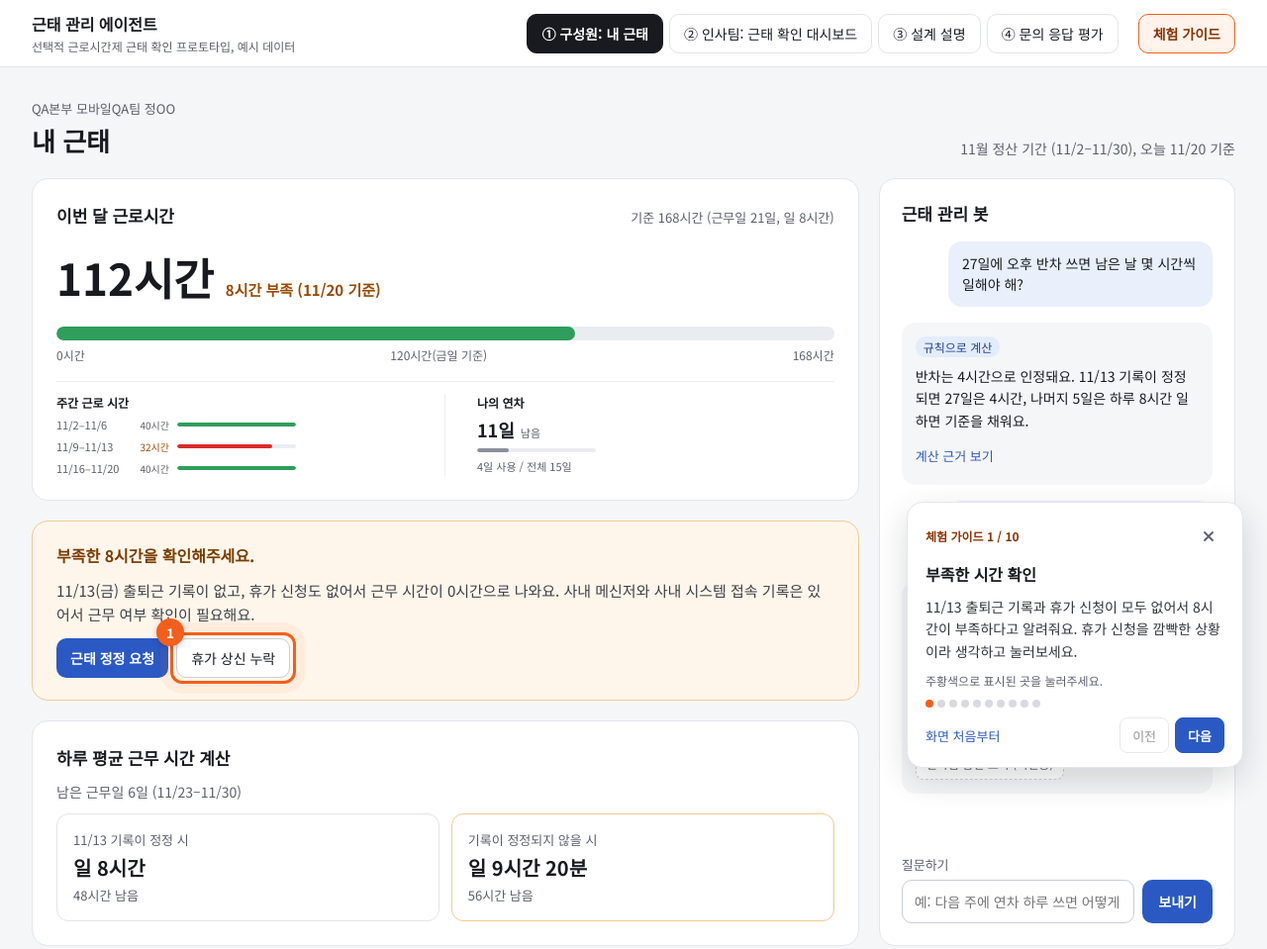
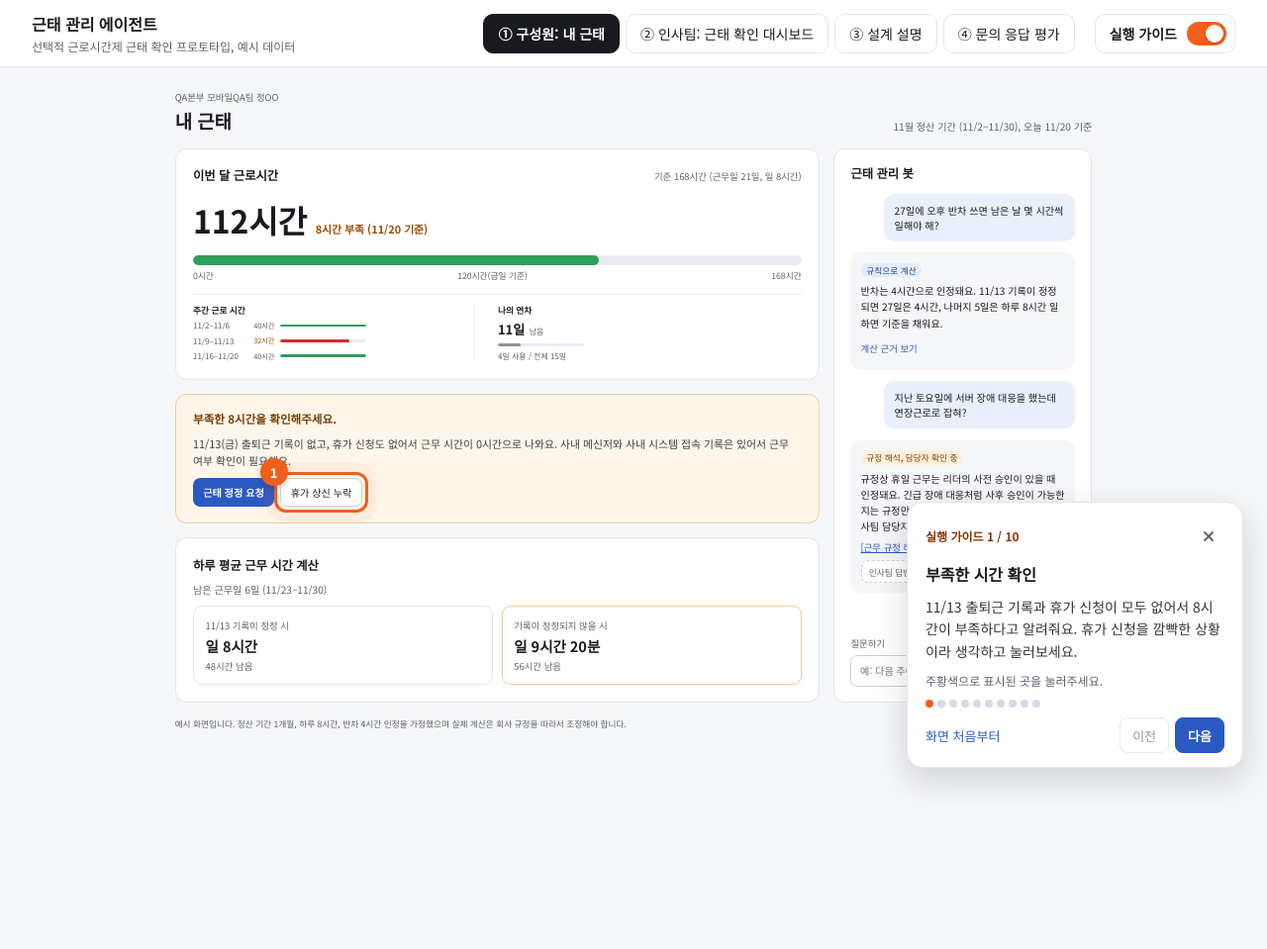
Before and after one commit to ahyun39/time-attendance, a plain HTML site: page docs/index.html in a window 1280 px wide. Shown: the top 959 px of the page at 99% size. After the commit the page ends 800 px from the top, so only its background shows below. Drawn offline with Linux system fonts and the light colour scheme.

Commit message:
실행 화면 크기 맞춤, 실행 가이드 토글

```diff
--- a/docs/index.html
+++ b/docs/index.html
@@ -17,7 +17,14 @@ body{margin:0;background:#F5F6F8;font-family:'Noto Sans KR',system-ui,sans-serif
 .tabs{display:flex;flex-wrap:wrap;gap:6px}
 .tab{min-height:40px;padding:0 14px;border-radius:10px;border:1px solid var(--line);background:#FFFFFF;font:inherit;font-size:14px;color:var(--ink);cursor:pointer}
 .tab[aria-selected="true"]{background:var(--ink);border-color:var(--ink);color:#FFFFFF;font-weight:700}
-.guide-toggle{min-height:40px;padding:0 14px;border-radius:10px;border:1px solid var(--ring);background:#FFF3EC;color:#8A3200;font:inherit;font-size:14px;font-weight:700;cursor:pointer}
+.guide-toggle{display:inline-flex;align-items:center;gap:10px;min-height:40px;padding:0 8px 0 14px;border-radius:10px;border:1px solid var(--line);background:#FFFFFF;color:var(--ink);font:inherit;font-size:14px;font-weight:700;cursor:pointer}
+.guide-toggle[hidden]{display:none}
+.guide-toggle:focus-visible{outline:2px solid var(--accent);outline-offset:2px}
+.switch{position:relative;flex:none;width:40px;height:24px;border-radius:999px;background:#C9CED6;transition:background .15s}
+.knob{position:absolute;top:3px;left:3px;width:18px;height:18px;border-radius:50%;background:#FFFFFF;box-shadow:0 1px 2px rgba(0,0,0,.25);transition:transform .15s}
+.guide-toggle[aria-checked="true"] .switch{background:var(--ring)}
+.guide-toggle[aria-checked="true"] .knob{transform:translateX(16px)}
+@media (prefers-reduced-motion:reduce){.switch,.knob{transition:none}}
 #screen{min-height:70vh}
 .loading{padding:80px 32px;text-align:center;color:var(--sub)}
 
@@ -59,7 +66,7 @@ body{margin:0;background:#F5F6F8;font-family:'Noto Sans KR',system-ui,sans-serif
       <button class="tab" role="tab" data-screen="overview" aria-selected="false">③ 설계 설명</button>
       <button class="tab" role="tab" data-screen="eval" aria-selected="false">④ 문의 응답 평가</button>
     </nav>
-    <button class="guide-toggle" id="guideToggle" aria-expanded="true">체험 가이드</button>
+    <button class="guide-toggle" id="guideToggle" role="switch" aria-checked="true"><span>실행 가이드</span><span class="switch" aria-hidden="true"><span class="knob"></span></span></button>
   </div>
 </div>
 
@@ -68,7 +75,7 @@ body{margin:0;background:#F5F6F8;font-family:'Noto Sans KR',system-ui,sans-serif
 <div class="ring" id="ring" hidden></div>
 <div class="badge" id="badge" hidden></div>
 
-<aside class="panel" id="panel" aria-live="polite" aria-label="체험 가이드">
+<aside class="panel" id="panel" aria-live="polite" aria-label="실행 가이드">
   <div class="panel-head">
     <span id="pStep"></span>
     <button class="icon-btn" id="pClose" aria-label="가이드 닫기"><svg width="16" height="16" viewBox="0 0 16 16" fill="none" stroke="currentColor" stroke-width="1.8" stroke-linecap="round" aria-hidden="true"><path d="M4 4l8 8M12 4l-8 8"/></svg></button>
--- a/docs/tour.js
+++ b/docs/tour.js
@@ -1,4 +1,4 @@
-// 화면 전환과 체험 가이드.
+// 화면 전환과 실행 가이드 (가이드는 ① 구성원, ② 인사팀 화면에만).
 // 각 단계는 눌러야 할 요소(find)와 완료 조건(done)을 가진다. 조건이 맞으면 다음 단계로 넘어간다.
 (function () {
   const SCREENS = {
@@ -44,19 +44,12 @@
       { title: '담당자 답변이 필요한 문의', text: '규정만으로 판단하기 어려워 에이전트가 넘긴 질문이에요. 답변하기를 눌러보세요.', find: () => btn('답변하기', true), done: (s) => Object.values(s.editing || {}).some(Boolean) },
       { title: '답변 보내기', text: '답변을 적고 보내기를 누르면 구성원의 봇 대화로 전달되고, FAQ 후보로 저장돼요.', find: () => { const t = root().querySelector('textarea'); return t && t.closest('label') && t.closest('label').parentNode; }, done: (s) => Object.values(s.answered || {}).some(Boolean) },
       { title: '자동 안내 확인', text: '예약된 자동 안내는 보내기 전에 문구를 확인하고, 필요하면 이번 발송을 취소할 수 있어요.', find: () => btn('안내 문구 확인'), done: (s) => s.previewOpen },
-      { title: '설계 설명으로', text: '규칙, LLM, 사람의 역할 분담과 판단 규칙은 설계 설명에서 볼 수 있어요.', find: () => tab('overview'), goto: 'overview' }
-    ],
-    overview: [
-      { title: '설계 설명', text: '이 화면은 설명 페이지예요. 표의 판단 규칙은 저장소의 rules.py로 구현했고, 예시 데이터로 계산한 결과가 인사팀 화면의 표와 같아요.', find: () => sectionOf('판단 규칙'), manual: true },
-      { title: '문의 응답 평가로', text: '규정 문서를 근거로 문의에 답하는 부분은 Upstage Solar Pro로 연결했어요. 실제 응답 기록과 평가 결과를 볼 수 있어요.', find: () => tab('eval'), goto: 'eval' }
-    ],
-    eval: [
-      { title: '평가 질문 고르기', text: '질문마다 정답과 Solar Pro의 실제 응답, 근거 조항을 비교할 수 있어요. 규정과 공지가 충돌하는 H05를 눌러보세요.', find: () => buttons().find((b) => b.textContent.trim().startsWith('H05')), done: (s) => s.sel === 'H05' },
-      { title: '규칙이 바로잡은 응답', text: 'LLM은 담당자에게 넘긴다고 답하면서 경로는 자동 답변으로 냈어요. 규칙이 이를 잡아 담당자에게 넘긴 과정이 여기 남아요.', find: () => Array.from(root().querySelectorAll('span')).find((x) => x.textContent.trim() === '규칙으로 바로잡은 내용'), manual: true },
-      { title: '규칙 보정만 보기', text: '규칙이 개입한 응답만 모아볼 수 있어요. 민감한 주제는 LLM에 보내지 않고 바로 담당자에게 넘겨요.', find: () => btn('규칙 보정', true), done: (s) => s.filter === 'guard' },
-      { title: '개선 과정', text: '네 번 실행하면서 무엇이 틀렸고 어떻게 고쳤는지 기록했어요.', find: () => sectionOf('개선 과정'), manual: true, last: true }
+      { title: '설계 설명 보기', text: '실행 가이드는 여기까지예요. 규칙, LLM, 사람의 역할 분담은 ③ 설계 설명에서, Solar Pro 응답 평가는 ④ 문의 응답 평가에서 볼 수 있어요.', find: () => tab('overview'), manual: true, last: true }
     ]
   };
+  // 가이드와 화면 맞춤(창 높이에 맞게 축소)은 실행 화면인 ①, ②에만 적용한다
+  const GUIDED = new Set(['main', 'hr']);
+  const guided = () => GUIDED.has(screen);
 
   const ring = document.getElementById('ring');
   const badge = document.getElementById('badge');
@@ -65,15 +58,27 @@
 
   let screen = 'main';
   let comp = null;
-  let stepIdx = { main: 0, hr: 0, overview: 0, eval: 0 };
+  let stepIdx = { main: 0, hr: 0 };
   let guideOn = true;
   let lastTarget = null;
 
   const steps = () => STEPS[screen];
-  const step = () => steps()[stepIdx[screen]];
+  const step = () => (guided() ? steps()[stepIdx[screen]] : null);
+  const toggle = el('guideToggle');
+
+  // 실행 화면 전체가 창 안에 들어오도록 축소 (넓은 화면에서만, 최소 60%)
+  function fit() {
+    const s = root();
+    s.style.zoom = '';
+    if (!guided() || window.innerWidth < 900) return;
+    const top = document.querySelector('.topbar').getBoundingClientRect().height;
+    const z = Math.max(0.6, Math.min(1, (window.innerHeight - top - 8) / s.scrollHeight));
+    if (z < 1) s.style.zoom = String(Math.floor(z * 1000) / 1000);
+  }
 
   function check() {
     if (!comp) return;
+    if (!guided()) { paint(); return; }
     const st = step();
     if (st && st.done && st.done(comp.state || {})) {
       if (stepIdx[screen] < steps().length - 1) { stepIdx[screen]++; lastTarget = null; }
@@ -82,10 +87,13 @@
   }
 
   function paint() {
+    toggle.hidden = !guided();
+    if (!guided()) { panel.hidden = ring.hidden = badge.hidden = true; lastTarget = null; return; }
+    panel.hidden = !guideOn;
     const list = steps();
     const i = stepIdx[screen];
     const st = list[i];
-    el('pStep').textContent = '체험 가이드 ' + (i + 1) + ' / ' + list.length;
+    el('pStep').textContent = '실행 가이드 ' + (i + 1) + ' / ' + list.length;
     el('pTitle').textContent = st.title;
     el('pText').textContent = st.text;
     const target = guideOn ? st.find() : null;
@@ -115,20 +123,22 @@
   }
 
   (function follow() {
-    if (guideOn && lastTarget && document.contains(lastTarget)) position(lastTarget, stepIdx[screen] + 1);
-    else if (guideOn && lastTarget) paint();
+    if (guided() && guideOn && lastTarget && document.contains(lastTarget)) position(lastTarget, stepIdx[screen] + 1);
+    else if (guided() && guideOn && lastTarget) paint();
     requestAnimationFrame(follow);
   })();
 
   async function show(id, reset) {
     screen = id;
     document.querySelectorAll('.tab').forEach((t) => t.setAttribute('aria-selected', String(t.dataset.screen === id)));
-    if (reset) stepIdx[id] = 0;
+    if (reset && guided()) stepIdx[id] = 0;
     lastTarget = null;
+    root().style.zoom = '';
     root().innerHTML = '<div class="loading">화면을 불러오는 중이에요.</div>';
     comp = null;
     comp = await DCLite.mount(SCREENS[id], root(), () => setTimeout(check, 0));
     window.scrollTo(0, 0);
+    fit();
     check();
   }
 
@@ -139,6 +149,7 @@
   }));
   el('pNext').addEventListener('click', () => {
     const st = step();
+    if (!st) return;
     if (st.goto) { show(st.goto, false); return; }
     if (stepIdx[screen] < steps().length - 1) { stepIdx[screen]++; lastTarget = null; paint(); }
   });
@@ -146,14 +157,17 @@
   el('pReset').addEventListener('click', () => show(screen, true));
   const setGuide = (on) => {
     guideOn = on;
-    panel.hidden = !on;
-    el('guideToggle').setAttribute('aria-expanded', String(on));
-    el('guideToggle').textContent = on ? '체험 가이드' : '체험 가이드 켜기';
+    toggle.setAttribute('aria-checked', String(on));
     lastTarget = null;
     paint();
   };
   el('pClose').addEventListener('click', () => setGuide(false));
-  el('guideToggle').addEventListener('click', () => setGuide(!guideOn));
+  toggle.addEventListener('click', () => setGuide(!guideOn));
+  let resizeTimer;
+  window.addEventListener('resize', () => {
+    clearTimeout(resizeTimer);
+    resizeTimer = setTimeout(() => { fit(); lastTarget = null; paint(); }, 120);
+  });
 
   show('main', true);
 })();
```
